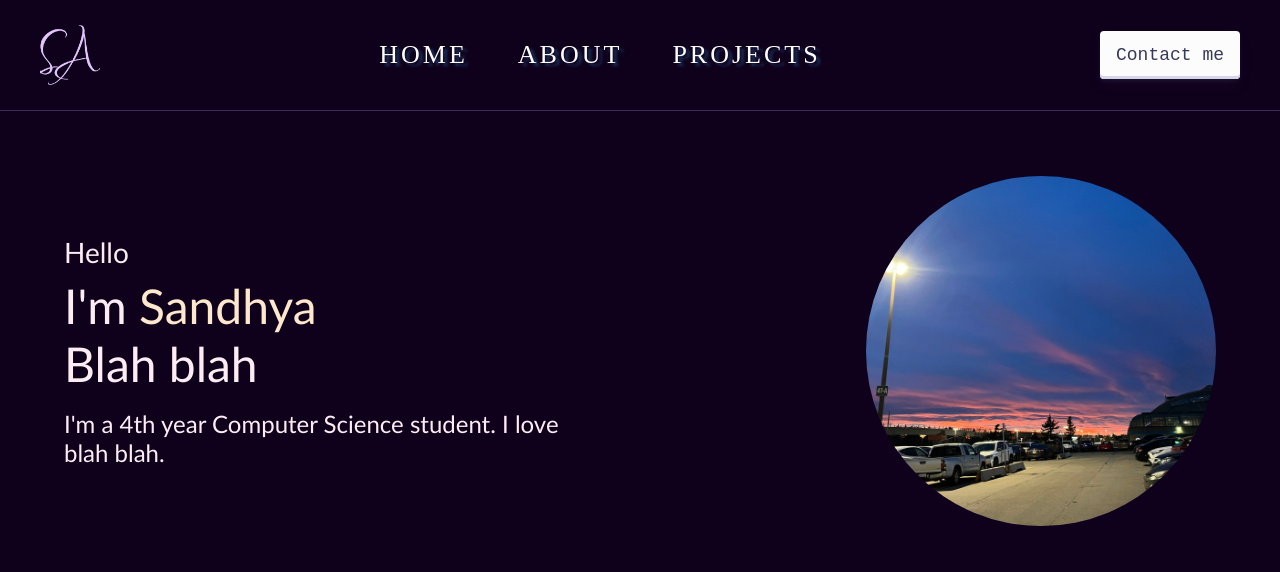
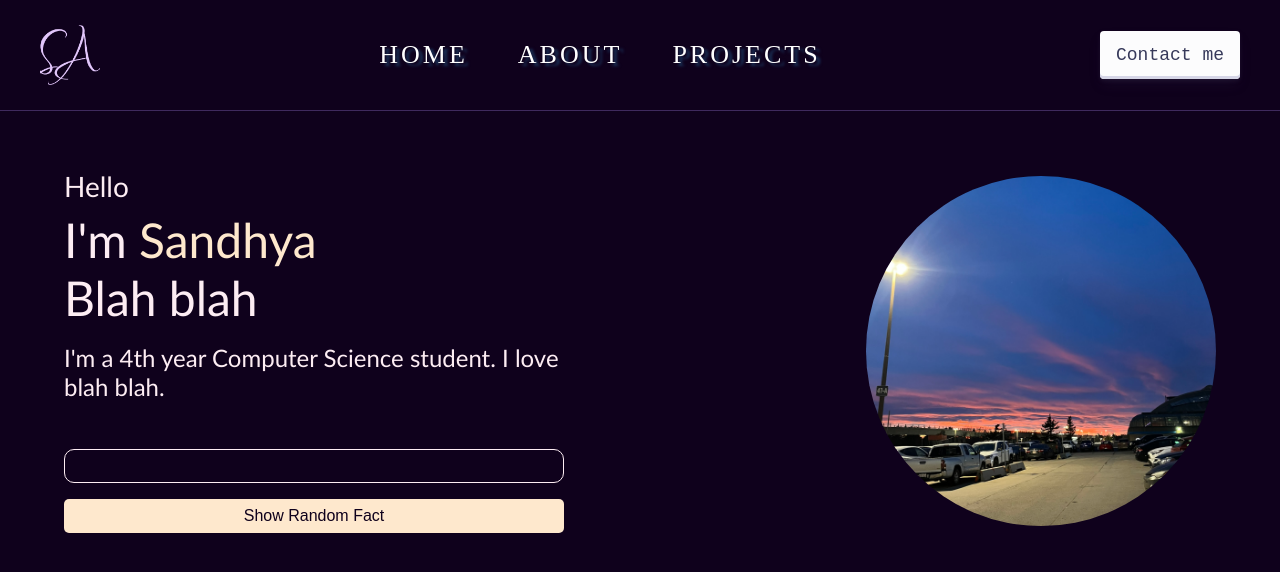
Before and after one commit to Sandhya-ad/my_portfolio, a React (Create React App) app: page / in a window 1280 px wide. Shown: the top 572 px of the page. Built offline with nearby package versions, Linux system fonts and the light colour scheme.

Commit message:
add a random fact API

```diff
--- a/src/components/intro/intro.css
+++ b/src/components/intro/intro.css
@@ -47,3 +47,27 @@
     display: block;
     flex-shrink: 0;
 }
+.randomFact{
+    font-size: 1.25rem;
+    font-style: italic;
+    margin-top: 3rem;
+    color: #FEE8CD;
+    border: 1px solid #FDEDF3;
+
+    padding: 1rem;
+    border-radius: 10px;
+
+    /* max-width: 450px; */
+}
+
+.factButton {
+    margin-top: 1rem;
+    padding: 0.5rem 1rem;
+    font-size: 1rem;
+    background-color: #FEE8CD;
+    color: #0F011C;
+    border: none;
+    border-radius: 5px;
+    cursor: pointer;
+    transition: background-color 0.3s ease;
+}
--- a/src/components/intro/intro.js
+++ b/src/components/intro/intro.js
@@ -1,8 +1,24 @@
-import React from "react";
+import React, { useState } from "react";
 import "./intro.css";
 import bg from "../../assets/profilePic.jpeg";
 
 const Intro = () => {
+
+    const [fact, setFact] = useState("");
+
+    const fetchRandomFact = async () => {
+        try {
+            const response = await fetch("https://api.api-ninjas.com/v1/facts", {
+                headers:{
+                    "X-API-Key":process.env.REACT_APP_FACTS_API_KEY
+                }
+    });
+            const data = await response.json();
+            setFact(data[0].fact);
+        } catch (error) {
+            setFact("Could not fetch a random fact at this time.");
+        }
+    };
   return (
     <section className="intro">
       <div className="introContent">
@@ -15,6 +31,10 @@ const Intro = () => {
         <p className="introPara">
           I'm a 4th year Computer Science student. I love blah blah.
         </p>
+        <span className ="randomFact">{fact && <>Random fact:{fact}</>}</span>
+        <button className="factButton" onClick={fetchRandomFact}>
+          {fact ? "Show Another Fact" :"Show Random Fact"}
+        </button>
       </div>
 
       <img src={bg} alt="Profile" className="bg" />
```
Also changed, not shown: 1 other file (tests, documents, lock files or other folders).
